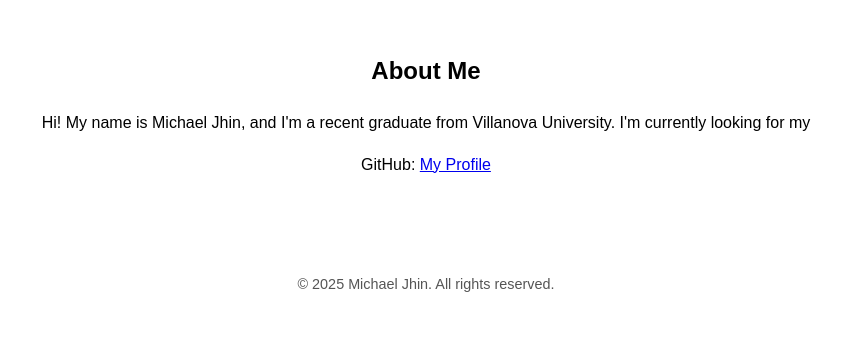
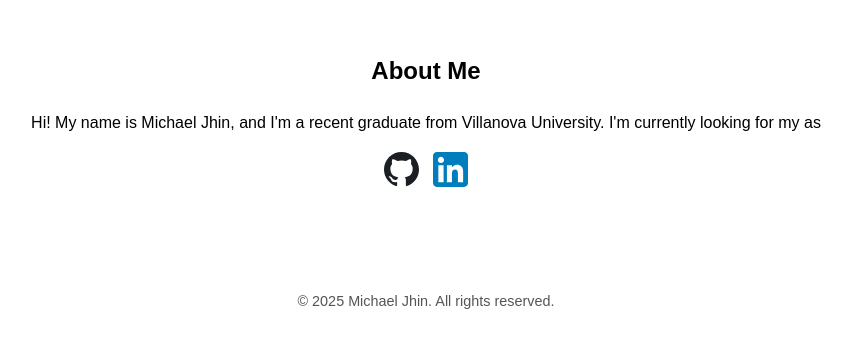
Before and after one commit to MJhin0/PersonalWebsite, a PHP site: page /about.html in a window 1280 px wide. Shown: the part 137-485 px from the top of the page, without its empty margins (214-1066 px from the left). Run offline with PHP 8.4, Linux system fonts and the light colour scheme.

Commit message:
1/27/24
Fixed image resizing, added logo hyperlinks to about me. Removed LinkedIn from Contact page. Next, start to fill things in + maybe move styles_number_recog to styles

```diff
--- a/about.html
+++ b/about.html
@@ -23,12 +23,15 @@
     <main>
         <section>
             <h2>About Me</h2>
-            <p> <!-- Add smth here -->
+            <p> <!-- Add more here -->
                 Hi! My name is Michael Jhin, and I'm a recent graduate from Villanova University.
-                I'm currently looking for my
-
+                I'm currently looking for my as
             </p>
-            <p>GitHub: <a href="https://github.com/MJhin0">My Profile</a></p>
+            <p>
+            <a target="_blank" rel="noopener noreferrer" href="https://github.com/MJhin0"> <img src="about-files/github logo.svg" alt="Click to go to my GitHub!" style="width:35px;height:35px;"></a>
+            &nbsp;
+            <a target="_blank" rel="noopener noreferrer" href="https://www.linkedin.com/in/michael-jhin-2b4a6522b/"><img src="about-files/linkedIn logo.svg" alt="Click to go to my LinkedIn!" style="width:35px;height:35px;"></a>
+            </p>
         </section>
     </main>
 
@@ -43,4 +46,6 @@
 
     Photo of Face to About Me?
     Add GitHub logo to click on that instead?
+    Add LinkedIn here instead?
+    Add certifications?
 -->
--- a/contact.html
+++ b/contact.html
@@ -24,7 +24,6 @@
             <h2>Get in Touch!</h2>
             <p>Email: <a href="mailto:michael.jhin02@gmail.com">michael.jhin02@gmail.com</a></p>
             <p>Phone #: <a href="tel:201-916-0380">201-916-0380</a></p>
-            <p>LinkedIn: <a href="https://www.linkedin.com/in/michael-jhin-2b4a6522b/">My Profile</a></p>
         </section>
     </main>
 
@@ -36,8 +35,4 @@
 
 <!--
     Notes
-
-    Add LinkedIn logo to click on that instead?
-    Should LinkedIn be here?
-    Should GitHub also be here?
 -->
--- a/css/styles.css
+++ b/css/styles.css
@@ -25,6 +25,15 @@ header p {
     font-size: 1.2rem;
 }
 
+main {
+    padding: 2rem;
+    text-align: center;
+}
+
+main section {
+    margin-bottom: 2rem;
+}
+
 /* Navigation Bar */
 nav {
     background-color: #333;
@@ -47,19 +56,16 @@ nav a:hover { /* Hovering color */
     background-color: #000;
 }
 
-
-main {
-    padding: 2rem;
-    text-align: center;
-}
-
-main section {
-    margin-bottom: 2rem;
-}
-
+/* At the bottom of each page */
 footer {
     text-align: center;
     margin: 2rem 0 1rem;
     font-size: 0.9rem;
     color: #555;
 }
+
+/* To have all images resize when browser size changes */
+img {
+    width: 100%;
+    height: auto;
+  }
--- a/index.html
+++ b/index.html
@@ -38,8 +38,9 @@
     General Notes
 
     Add filler content
-    Keep or remove the footer?
 
     Change Nav-Bar to Hamburger? Or maybe change Portfolio part structure
     Change font?
+
+    https://stackoverflow.com/questions/11488960/how-do-i-put-my-websites-logo-to-be-the-icon-image-in-browser-tabs
 -->
--- a/resume.html
+++ b/resume.html
@@ -25,7 +25,7 @@
             <h2><!-- Add text here if wanted --></h2>
             <img src="resume-files/resume.jpg" alt="Picture of resume">
             <p>
-                <a href="resume-files/SWE Resume.pdf" download="Michael Jhin's Resume">Download my Resume!</a>
+                <a href="resume-files/SWE Resume.pdf" download="Michael Jhin's Resume">Click here to download my resume!</a>
             </p>
         </section>
     </main>
```
Also changed, not shown: about-files/github logo.svg (renamed from github logo.svg), about-files/linkedIn logo.svg (added).
